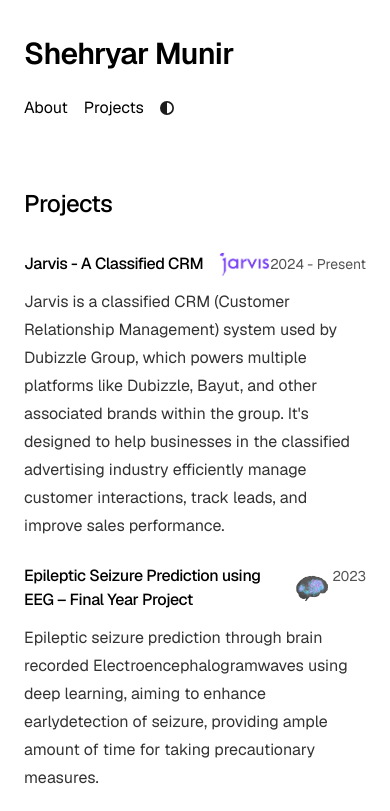
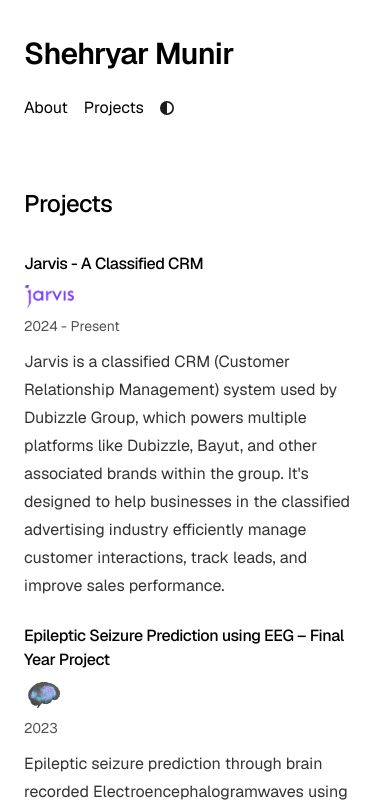
Before and after one commit to burakbinmunir/shehryar-munir-portfolio, a Next.js app: page /projects in a window 390 px wide. Shown: the top 811 px of the page. Built offline with nearby package versions, Linux system fonts and the light colour scheme.

Commit message:
Made projects section responsive

```diff
--- a/app/projects/page.tsx
+++ b/app/projects/page.tsx
@@ -7,7 +7,6 @@
     title: "Projects",
     description: "My Projects",
 };
-
 export default function Projects() {
     return (
         <section>
@@ -21,23 +20,26 @@
                         rel="noopener noreferrer"
                         className="block group hover:opacity-80 transition-opacity duration-200"
                     >
-                        <div className="flex flex-col">
-                            <div className="w-full flex justify-between items-baseline">
-                                <div className={"flex items-center"}>
+                        <div className="flex flex-col sm:flex-row sm:justify-between">
+                            <div className="flex flex-col sm:flex-row sm:items-center">
                                 <span className="text-black dark:text-white font-medium tracking-tight">
                                     {project.title}
                                 </span>
-                                    <Image src={project?.imgUrl} alt={'Logo'} height={project?.height}
-                                           width={project?.width} className={'ml-4'}/>
+                                <Image
+                                    src={project?.imgUrl}
+                                    alt="Logo"
+                                    height={project?.height}
+                                    width={project?.width}
+                                    className="mt-2 sm:ml-4 sm:mt-0"
+                                />
                             </div>
-                                <span className="text-neutral-600 dark:text-neutral-400 tabular-nums text-sm">
+                            <span className="text-neutral-600 dark:text-neutral-400 tabular-nums text-sm sm:mt-0 mt-2">
                                 {project.year}
                             </span>
                         </div>
                         <p className="prose prose-neutral dark:prose-invert pt-3">
                             {project.description}
                         </p>
-                        </div>
                     </a>
                 ))}
             </div>
```
Lines whose indentation alone changed are shown as unchanged.
